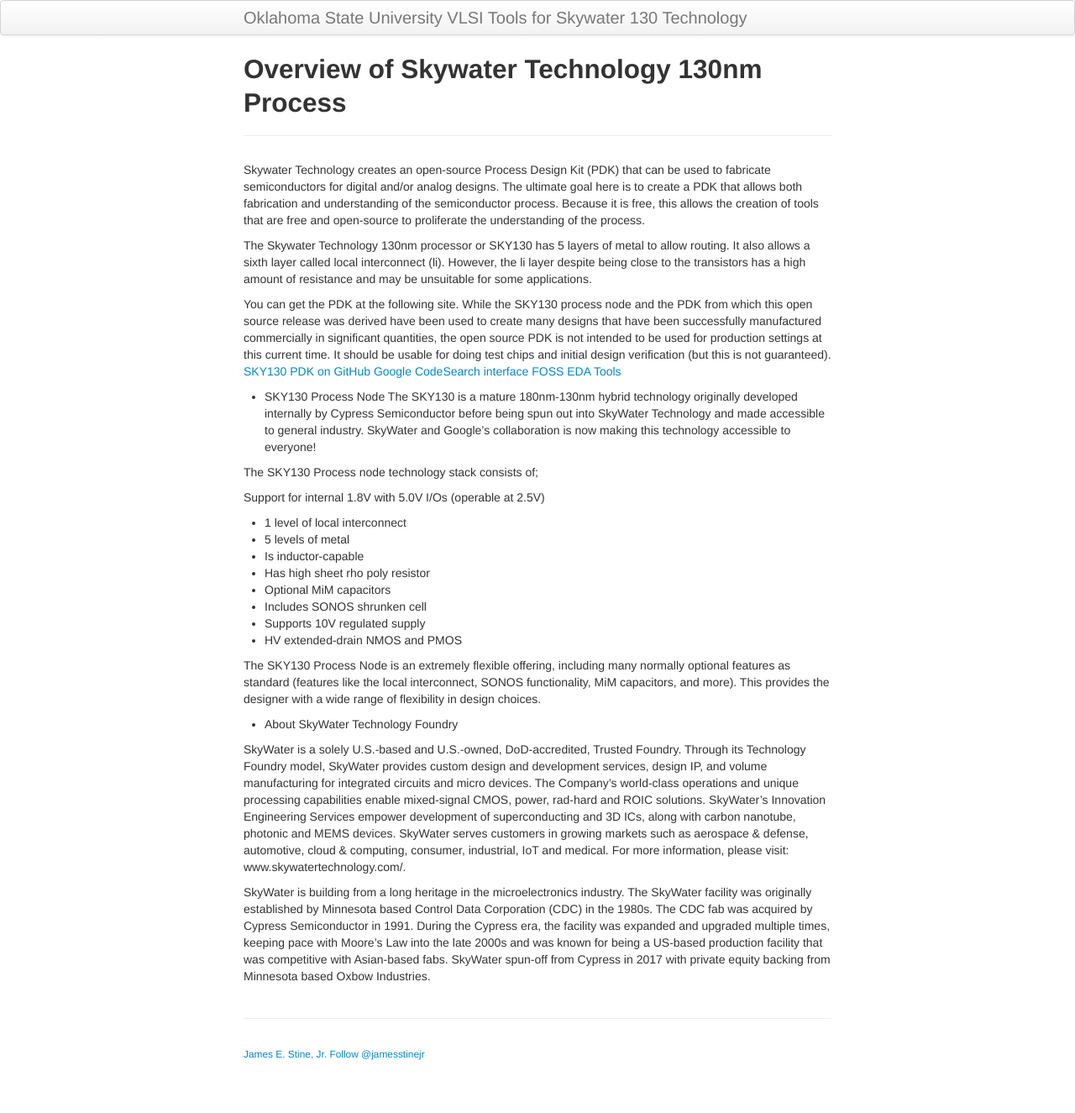
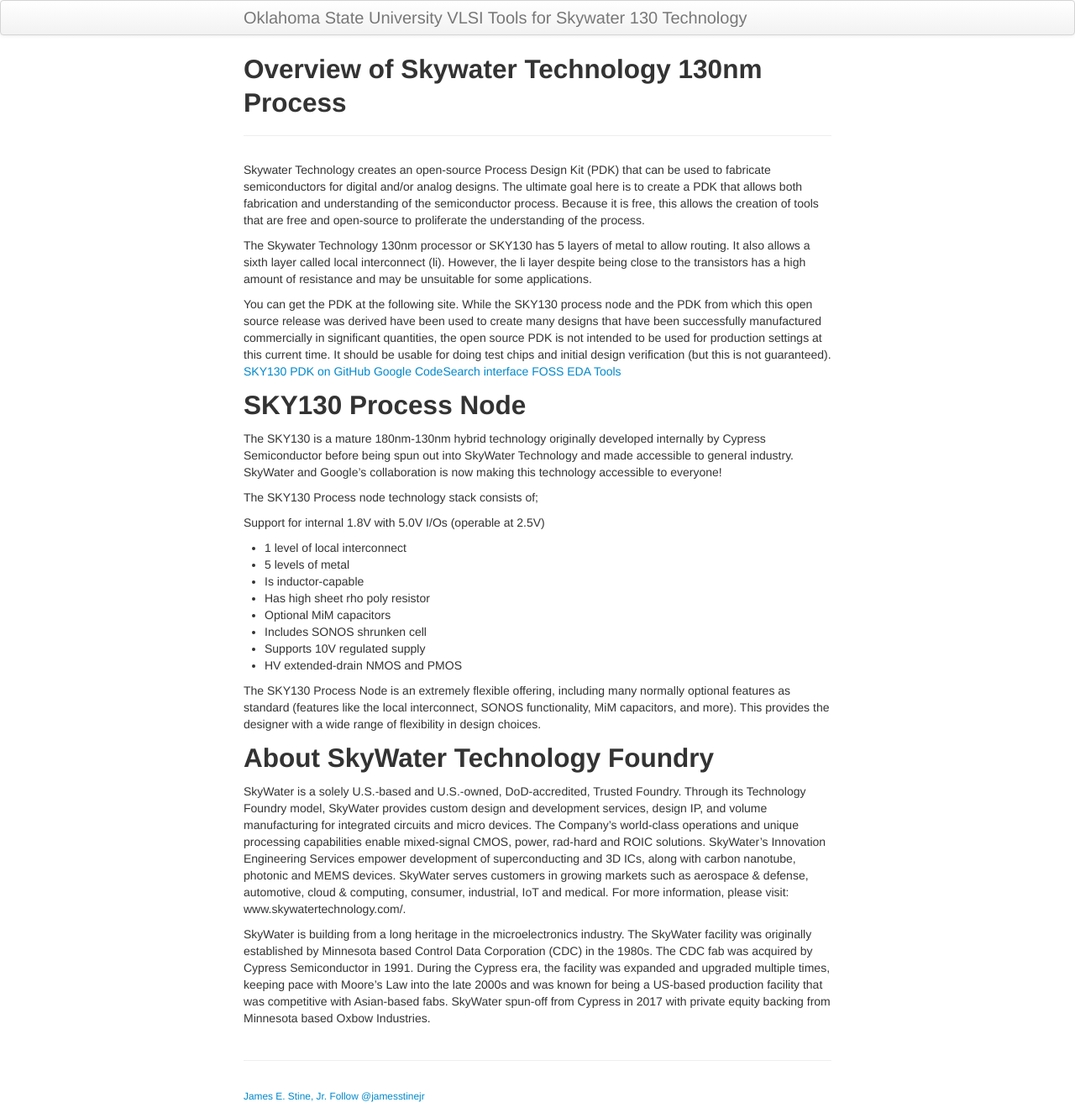
Before and after one commit to stineje/stineje.github.io, a Jekyll site: the page built from pages/overview.md, in a window 1280 px wide. Shown: the whole page at 84% size. Built offline with Jekyll 4.4.1, drawn with Linux system fonts in a browser that asks for light colours; comment, search, counter and statistics services are not loaded; before the commit the page ends 1275 px from its top, so only the background shows below that.

Commit message:
Resources

```diff
--- a/pages/overview.md
+++ b/pages/overview.md
@@ -28,7 +28,8 @@
 [Google CodeSearch interface](https://cs.opensource.google/skywater-pdk)
 [FOSS EDA Tools](https://foss-eda-tools.googlesource.com/skywater-pdk/)
 
-- SKY130 Process Node
+## SKY130 Process Node
+
 The SKY130 is a mature 180nm-130nm hybrid technology originally
 developed internally by Cypress Semiconductor before being spun out
 into SkyWater Technology and made accessible to general
@@ -53,7 +54,7 @@
 provides the designer with a wide range of flexibility in design
 choices.
 
-- About SkyWater Technology Foundry
+## About SkyWater Technology Foundry
 
 SkyWater is a solely U.S.-based and U.S.-owned, DoD-accredited,
 Trusted Foundry. Through its Technology Foundry model, SkyWater
```
